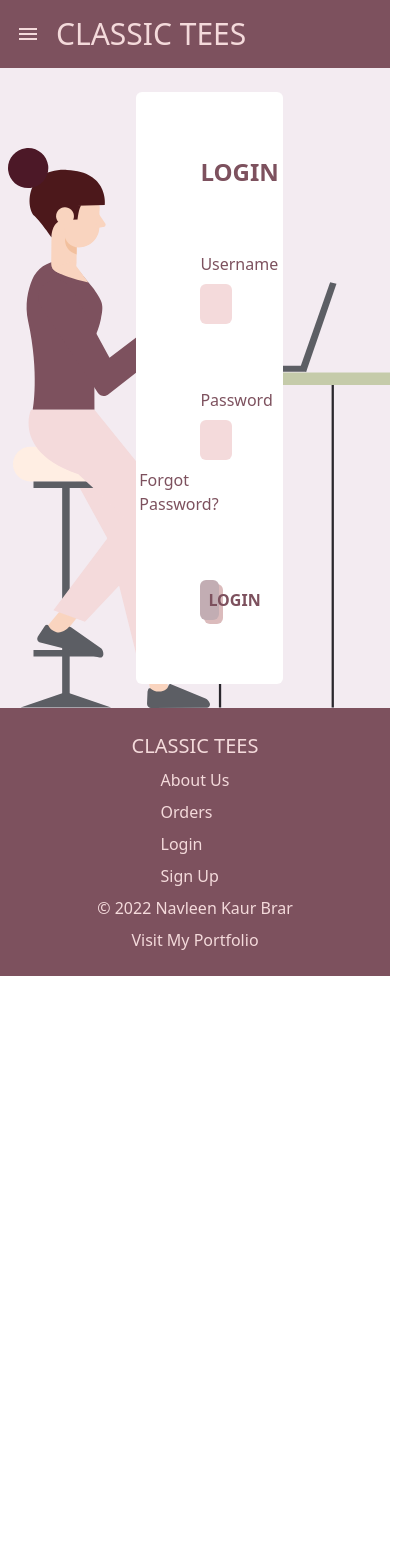
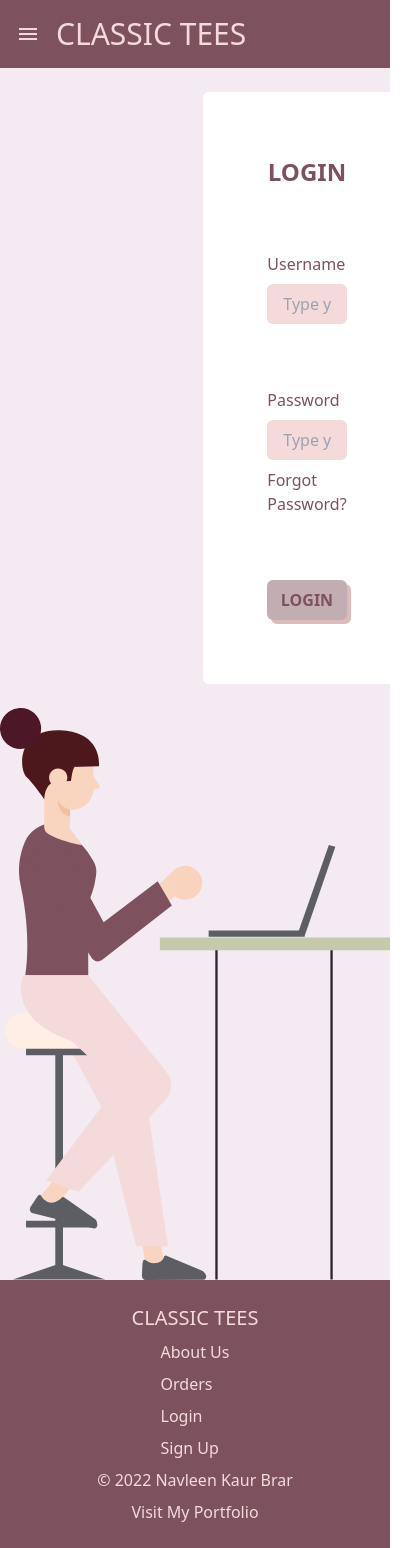
Before and after one commit to Navleenkaursandhu/E-Commerce-Website, a React (Vite) app: page /login in a window 390 px wide. Shown: the whole page, 411 px wide, since content can reach past the window. Before the commit the page ends 976 px from the top, so only its background shows below. Built offline with nearby package versions, Linux system fonts and the light colour scheme.

Commit message:
made login page responsive

```diff
--- a/src/common/Header.tsx
+++ b/src/common/Header.tsx
@@ -14,6 +14,8 @@ export const Header = () => {
           <a className="sm:inline hidden text-[#F4DADB]" href='/about-us'>About us</a>
           <div className="sm:inline hidden text-[#F4DADB]">Orders</div>
         </div>
+
+
 
         {isMenuClicked && <div className="flex flex-col gap-6 sm:hidden absolute top-20 bg-[#7D515E] p-6 rounded-md text-sm">
           <a className="text-[#F4DADB]" href='/about-us'>About us</a>
--- a/src/page_login/PageLogin.tsx
+++ b/src/page_login/PageLogin.tsx
@@ -6,8 +6,9 @@ export const PageLogin = () => {
   return (
     <div className='text-[#7D515E] flex flex-col min-h-screen'>
       <Header />
-      <div className='bg-no-repeat bg-auto bg-right-bottom bg-[#F3EBF1] flex-1' style={{ backgroundImage: `url(${girlLoginImage})` }}>
-        <div className='w-1/2 flex justify-center items-center'>
+      <div className='flex flex-1 sm:flex-row flex-col bg-[#F3EBF1]'>
+
+        <div className='flex sm:flex-1 flex-auto justify-center items-center'>
           <div className='bg-white p-16 ml-56 w-9/12 rounded-md my-6'>
             <div className='text-center font-semibold text-2xl'>LOGIN</div>
             <div className='flex flex-col gap-16 pt-16'>
@@ -26,8 +27,12 @@ export const PageLogin = () => {
             </div>
           </div>
         </div>
+
+
+        <div className='sm:flex-1 flex-auto bg-no-repeat bg-auto sm:bg-right-bottom ' style={{ backgroundImage: `url(${girlLoginImage})` }}></div>
+        <img src={girlLoginImage} className='sm:hidden w-full'></img>
+
       </div>
       <Footer />
-    </div>
-  )
+    </div>)
 }
```
